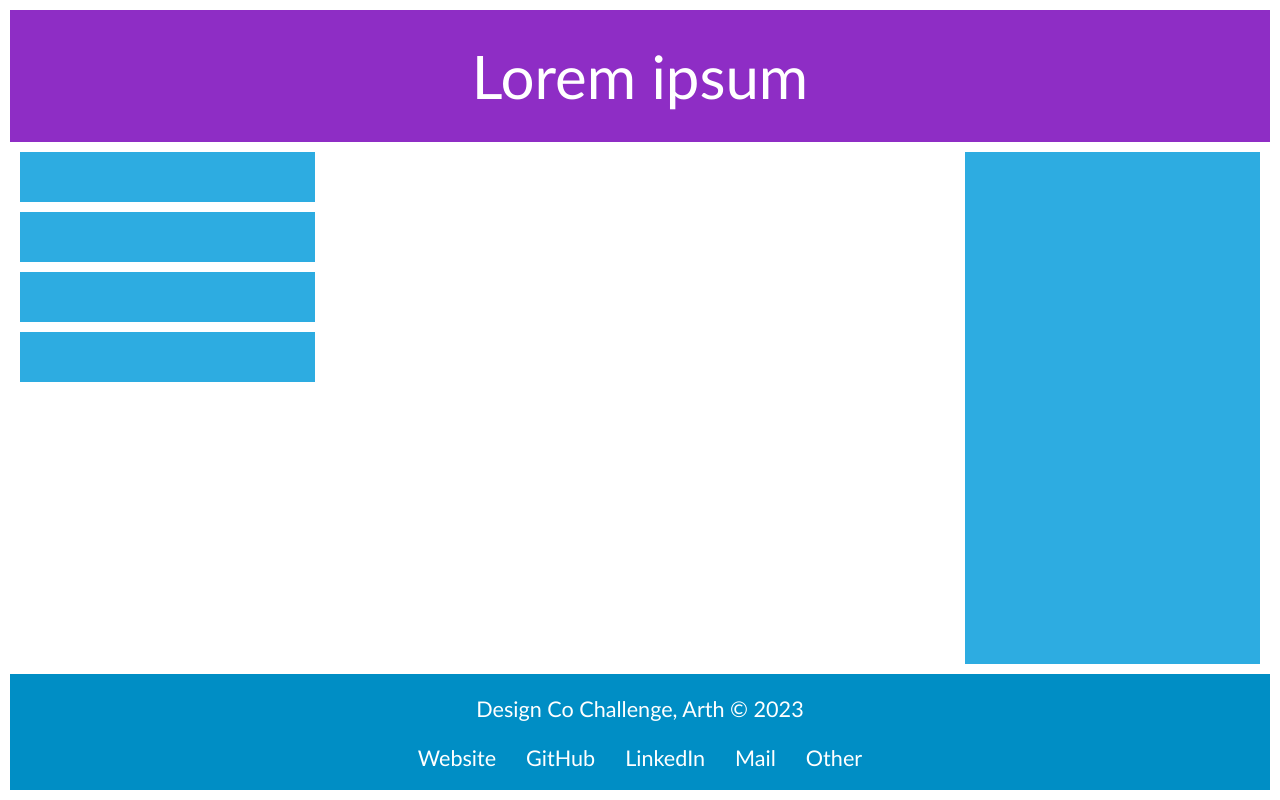
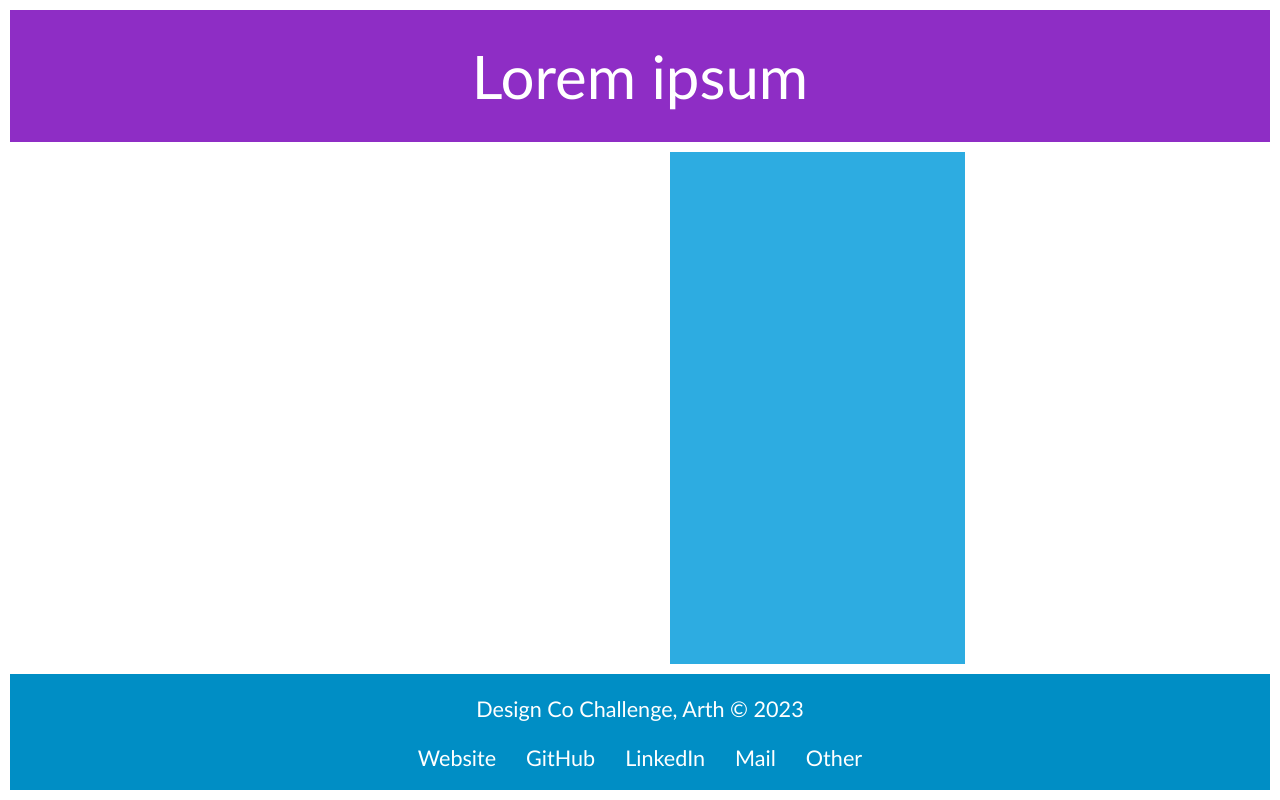
Before and after one commit to arth-shukla/dco-challenge, a React (Create React App) app: page / in a window 1280 px wide. Built offline with nearby package versions, Linux system fonts and the light colour scheme.

Commit message:
Progress: flex-basis component

```diff
--- a/src/App.scss
+++ b/src/App.scss
@@ -40,9 +40,9 @@
 		@media screen and (max-width: v.$sm) {
 			flex: 0 0 auto;
 		}
-		.sidebar {
-			flex: 0 0 25%;
-		}
+		// .sidebar {
+		// 	flex: 0 0 25%;
+		// }
 		.content {
 			flex: 0 0 50%;
 		}
@@ -51,9 +51,9 @@
 		}
 
 		@media screen and (max-width: v.$md) {
-			.sidebar {
-				flex: 0 0 25%;
-			}
+			// .sidebar {
+			// 	flex: 0 0 25%;
+			// }
 			.content {
 				flex: 0 0 75%;
 			}
@@ -63,9 +63,9 @@
 		}
 
 		@media screen and (max-width: v.$sm) {
-			.sidebar {
-				flex: 0 0 100%;
-			}
+			// .sidebar {
+			// 	flex: 0 0 100%;
+			// }
 			.content {
 				flex: 0 0 100%;
 			}
--- /dev/null
+++ b/src/components/AutoResize/AutoResize.scss
@@ -0,0 +1,17 @@
+@use './../../variables' as v;
+
+.auto-resize {
+	flex-basis: var(--auto-resize-xs);
+	@media screen and (min-width: v.$sm) {
+		flex-basis: var(--auto-resize-sm);
+	}
+	@media screen and (min-width: v.$md) {
+		flex-basis: var(--auto-resize-md);
+	}
+	@media screen and (min-width: v.$lg) {
+		flex-basis: var(--auto-resize-lg);
+	}
+	@media screen and (min-width: v.$xl) {
+		flex-basis: var(--auto-resize-xl);
+	}
+}
--- a/src/components/AutoResize/AutoResize.tsx
+++ b/src/components/AutoResize/AutoResize.tsx
@@ -1,7 +1,34 @@
 import React from 'react'
+import './AutoResize.scss'
 
-function AutoResize() {
-	return <></>
+interface AutoResizeProps {
+	sm?: number
+	md?: number
+	lg?: number
+	xl?: number
+	className?: string
+	children: any
+	[x: string]: any
+}
+
+function AutoResize({ xs, sm, md, lg, xl, className, children, ...rest }: AutoResizeProps) {
+	return (
+		<div
+			style={
+				{
+					'--auto-resize-xs': xs ? `${(xs / 12) * 100}%` : undefined,
+					'--auto-resize-sm': sm ? `${(sm / 12) * 100}%` : undefined,
+					'--auto-resize-md': md ? md / 12 : undefined,
+					'--auto-resize-lg': lg ? lg / 12 : undefined,
+					'--auto-resize-xl': xl ? xl / 12 : undefined,
+				} as React.CSSProperties
+			}
+			className={`auto-resize ${className}`}
+			{...rest}
+		>
+			{children}
+		</div>
+	)
 }
 
 export default AutoResize
--- a/src/components/Sidebar/Sidebar.tsx
+++ b/src/components/Sidebar/Sidebar.tsx
@@ -1,4 +1,6 @@
 import React from 'react'
+import AutoResize from '../AutoResize'
+
 import './Sidebar.scss'
 
 interface SidebarProps {
@@ -7,7 +9,12 @@ interface SidebarProps {
 
 function Sidebar({ numBoxes }: SidebarProps) {
 	return (
-		<div className='sidebar'>
+		<AutoResize
+			className='sidebar'
+			xs={12}
+			sm={3}
+			md={3}
+		>
 			{Array(numBoxes)
 				.fill(0)
 				.map(i => (
@@ -16,7 +23,7 @@ function Sidebar({ numBoxes }: SidebarProps) {
 						className='sidebar-box'
 					/>
 				))}
-		</div>
+		</AutoResize>
 	)
 }
 
--- a/src/components/index.ts
+++ b/src/components/index.ts
@@ -1,3 +1,4 @@
+export { default as AutoResize } from './AutoResize'
 export { default as ContactLinks } from './ContactLinks'
 export { default as Content } from './Content'
 export { default as Infobar } from './Infobar'
```
